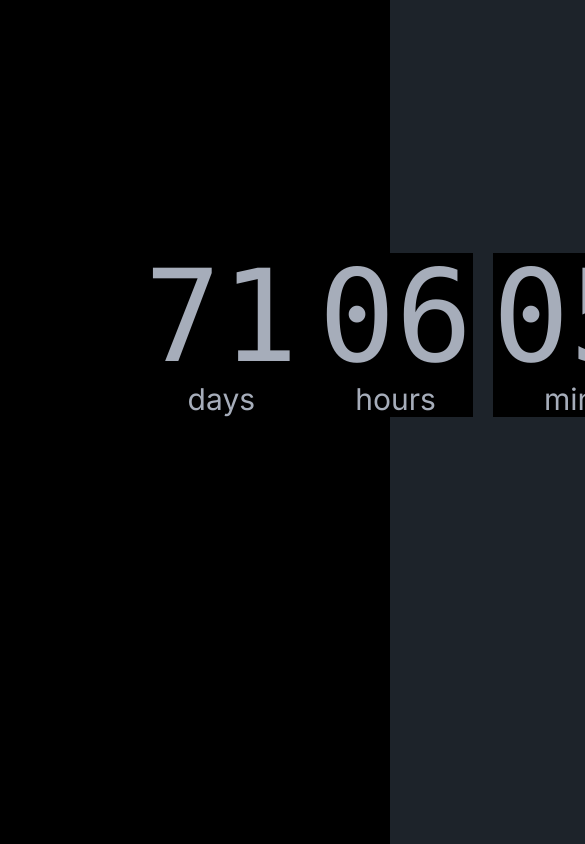
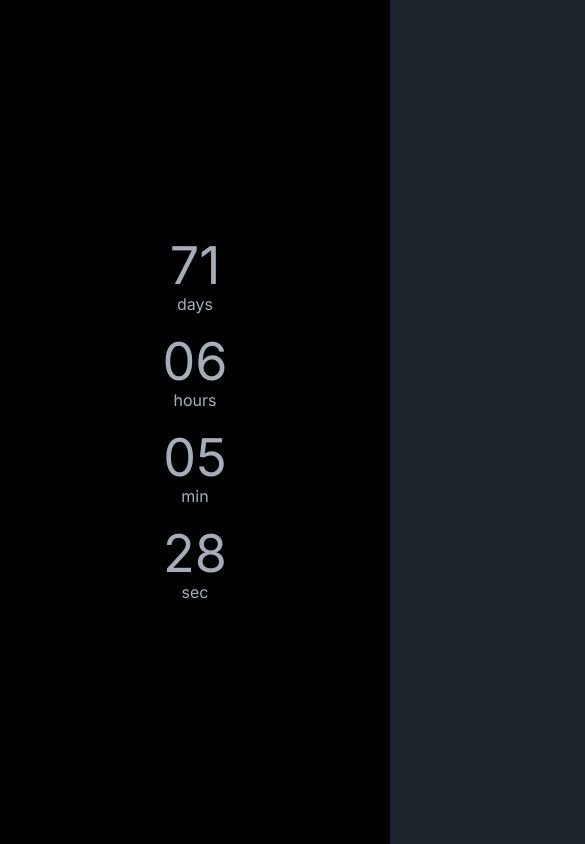
Before and after one commit to matej-basic/diplomski-countdown, a Next.js app: page / in a window 390 px wide. Shown: the top 844 px of the page, 585 px wide, since content can reach past the window. Built offline with nearby package versions, Linux system fonts and the light colour scheme.

Commit message:
Added mobile responsivness
-Added breakpoints with variable font size
-Switched to rows instead of columns on xs breakpoint

```diff
--- a/app/globals.css
+++ b/app/globals.css
@@ -22,17 +22,16 @@
 
 body {
   background-color: black;
+  height: 100vh;
 }
 
 .container {
   background-color: black;
-  height: 100vh;
+  /* height: 100vh;
   padding-left: 37%;
   padding-top: 30vh;
-  max-width: 100%;
+  max-width: 100%; */
 }
-
-
 
 /*
 .container {
--- a/app/page.tsx
+++ b/app/page.tsx
@@ -42,44 +42,45 @@ export default function Home() {
     return () => clearInterval(interval);
   }, [])
 
-  if (isLoading) return <div className="container flex break-keep text-9xl">SPREMI SE</div>
+  const responsiveTextLarge = "3xl:text-12xl 2xl:text-10xl xl:text-9xl lg:text-8xl md:text-7xl sm:text-6xl text-4xl"
+  const responsiveTextSmall = "3xl:text-5xl 2xl:text-4xl xl:text-3xl md:text-2xl sm:text-xl"
+
+  if (isLoading) return <div className={"flex break-keep h-screen w-screen justify-center items-center align-middle" + responsiveTextLarge}>SPREMI SE</div>
   return (
-  <div className="container">
+  <div className="w-full h-screen flex items-center justify-center">
     {obranaTime ? (
-      <div className="container flex break-keep text-9xl">PRIPREMI LOVU ZA SLJEDECU GODINU</div>
+      <div className={"flex break-keep text-center align-middle" + responsiveTextLarge}>PRIPREMI LOVU ZA SLJEDECU GODINU</div>
     ) : (
-      <>
-        <div className="grid grid-flow-col gap-5 text-center auto-cols-max">
-          <div className="flex flex-col text-3xl">
-            <span className="countdown font-mono text-9xl">
+      <div className="grid sm:grid-flow-col grid-flow-row gap-5 text-center sm:auto-cols-max auto-rows-auto">
+        <div className={"flex flex-col items-center" + responsiveTextSmall}>
+          <span className={"countdown font-mono" + responsiveTextLarge}>
             {/* @ts-ignore */}
             <span style={{"--value":days}}></span>
           </span>
           days
         </div>
-          <div className="flex flex-col text-3xl">
-            <span className="countdown font-mono text-9xl">
+        <div className={"flex flex-col items-center" + responsiveTextSmall}>
+          <span className={"countdown font-mono" + responsiveTextLarge}>
             {/* @ts-ignore */}
             <span style={{"--value":hours}}></span>
           </span>
           hours
         </div>
-          <div className="flex flex-col text-3xl">
-            <span className="countdown font-mono text-9xl">
+        <div className={"flex flex-col items-center" + responsiveTextSmall}>
+          <span className={"countdown font-mono" + responsiveTextLarge}>
             {/* @ts-ignore */}
             <span style={{"--value":minutes}}></span>
           </span>
           min
         </div>
-          <div className="flex flex-col text-3xl">
-            <span className="countdown font-mono text-9xl">
+        <div className={"flex flex-col items-center" + responsiveTextSmall}>
+          <span className={"countdown font-mono" + responsiveTextLarge}>
             {/* @ts-ignore */}
             <span style={{"--value":seconds}}></span>
           </span>
           sec
         </div>
       </div>
-      </>
     )}
   </div>
   )
--- a/tailwind.config.ts
+++ b/tailwind.config.ts
@@ -7,6 +7,20 @@ const config: Config = {
     './app/**/*.{js,ts,jsx,tsx,mdx}',
   ],
   theme: {
+    fontSize: {
+      'xl': '1rem',
+      '2xl': '1.5rem',
+      '3xl': '2rem',
+      '4xl': '3.25rem',
+      '5xl': '4rem',
+      '6xl': '5rem',
+      '7xl': '6.5rem',
+      '8xl': '8rem',
+      '9xl': '10rem',
+      '10xl': '12rem',
+      '11xl': '14rem',
+      '12xl': '16rem',
+    },
     extend: {
       backgroundImage: {
         'gradient-radial': 'radial-gradient(var(--tw-gradient-stops))',
```
Lines whose indentation alone changed are shown as unchanged.
